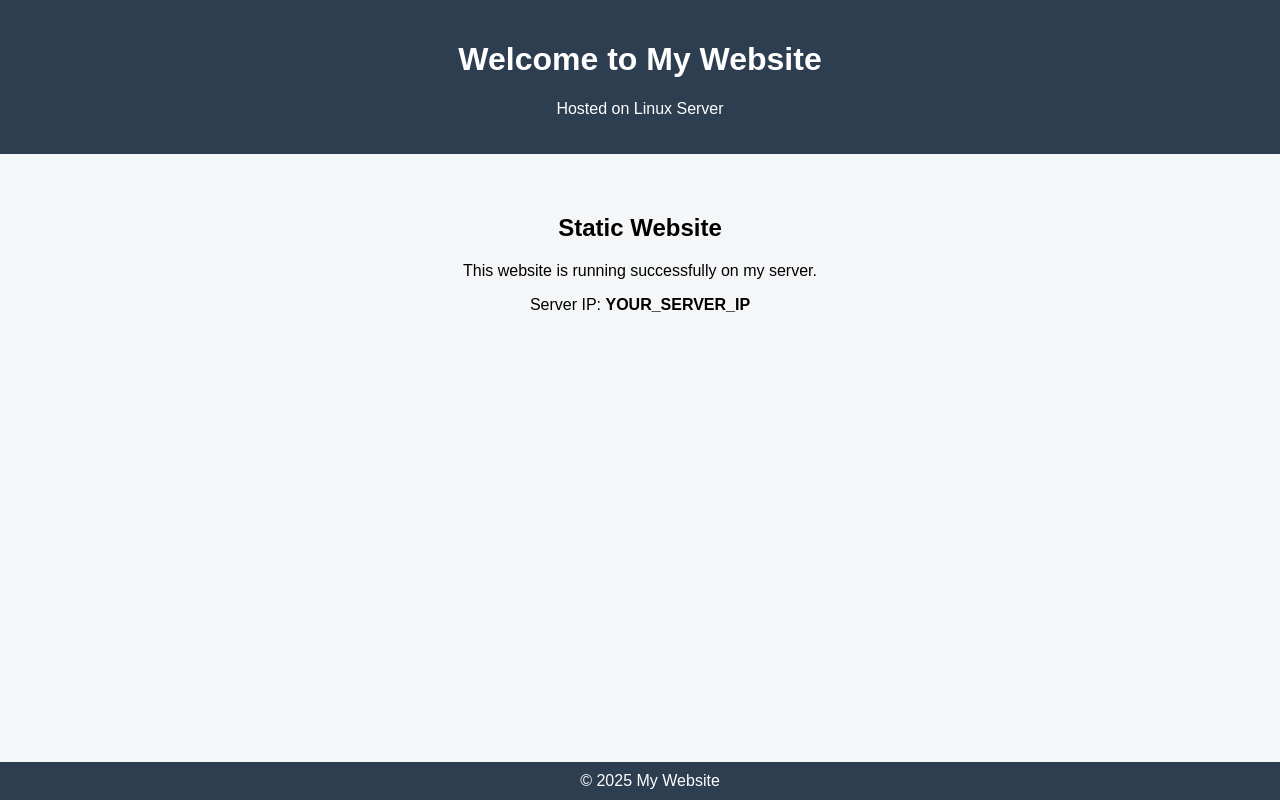
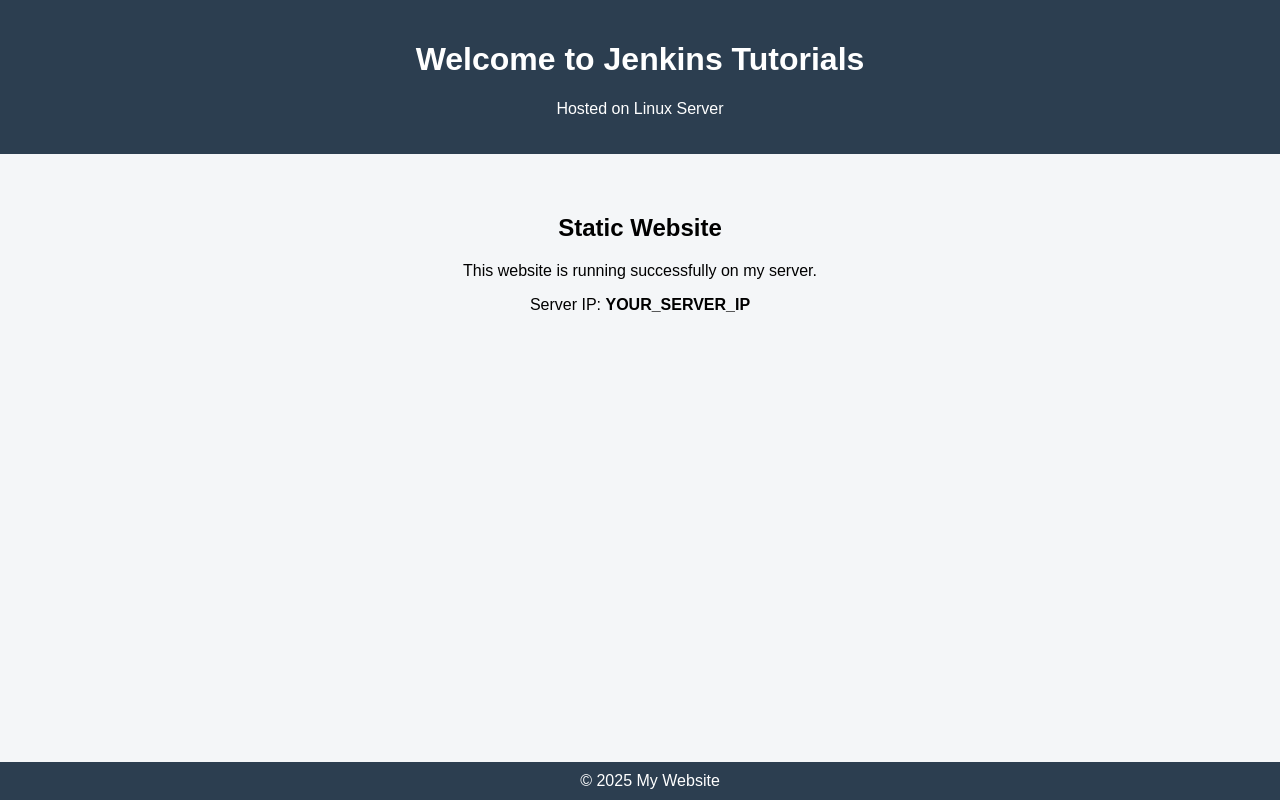
Before and after one commit to harshkumarfeb/jenkinsWithVscode, a plain HTML site: page index.html in a window 1280 px wide. Drawn offline with Linux system fonts and the light colour scheme.

Commit message:
Update header title to 'Welcome to Jenkins Tutorials'

```diff
--- a/index.html
+++ b/index.html
@@ -34,7 +34,7 @@
 <body>
 
 <header>
-    <h1>Welcome to My Website</h1>
+    <h1>Welcome to Jenkins Tutorials</h1>
     <p>Hosted on Linux Server</p>
 </header>
 
```
